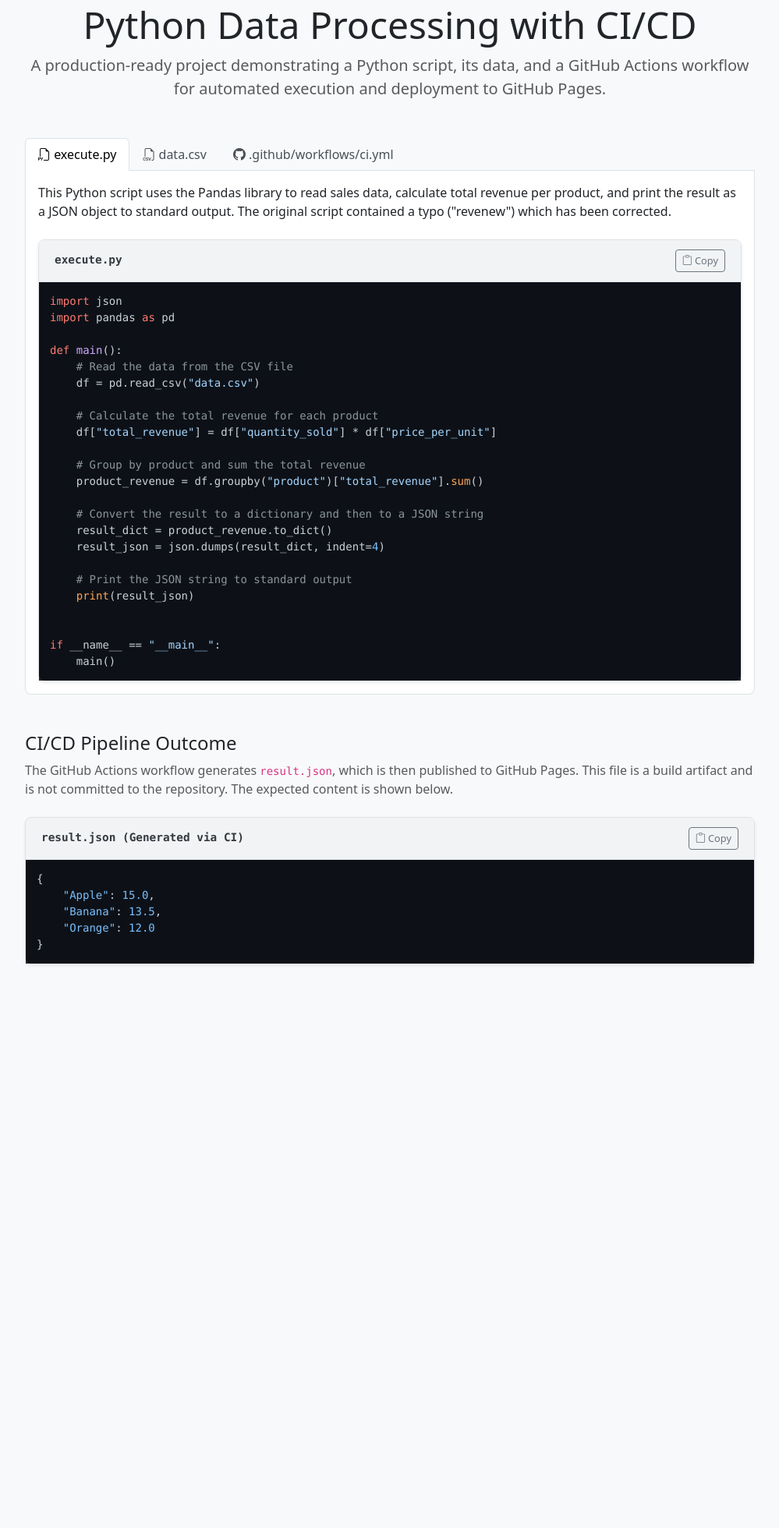
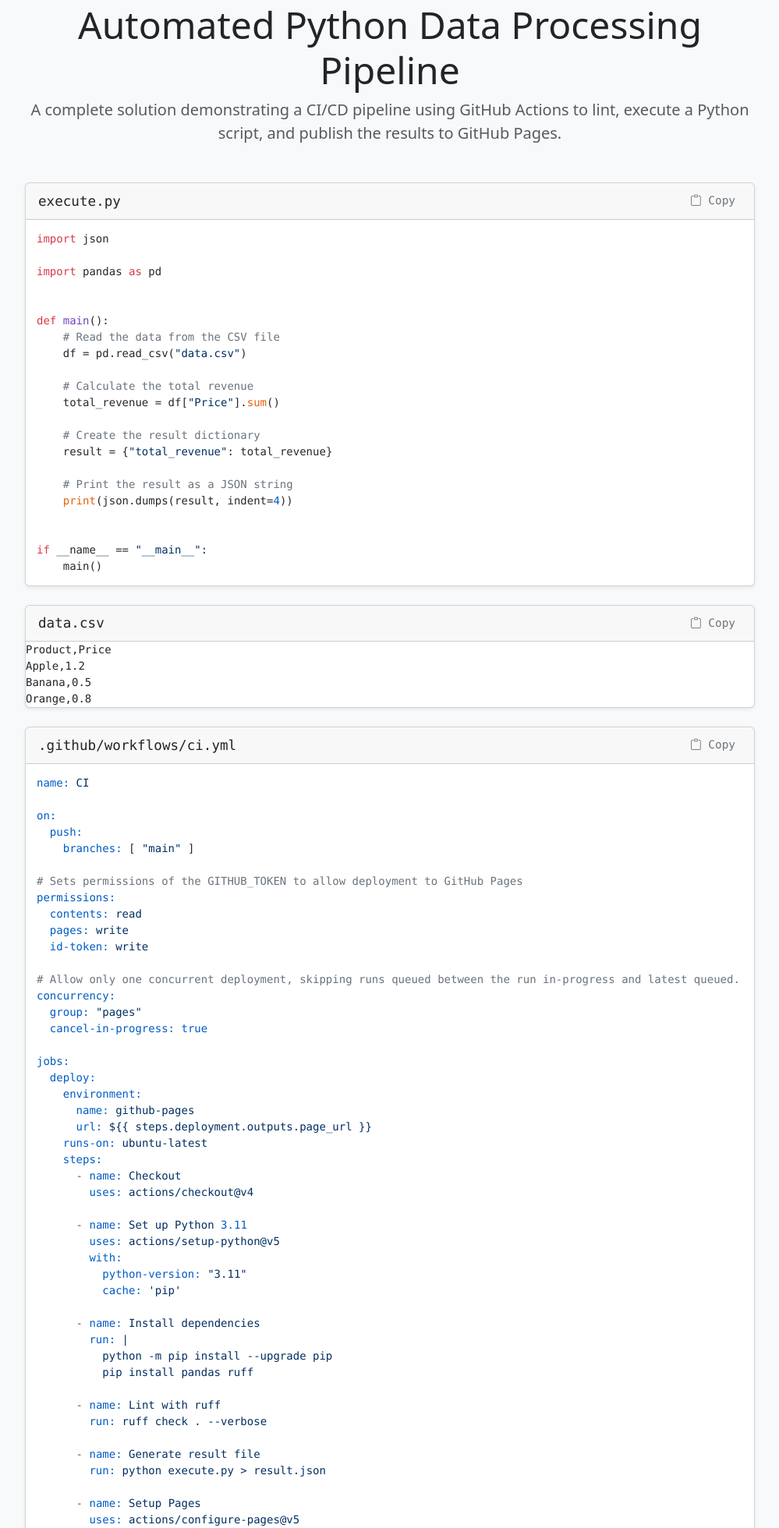
Before and after one commit to Adithya-Hariharan/Analyze, a plain HTML site: page index.html in a window 1280 px wide. Shown: the part 45-2005 px from the top of the page at 78% size, without its empty margins (140-1139 px from the left). Before the commit the page ends 1330 px from the top, so only its background shows below. Drawn offline with nearby package versions, Linux system fonts and the light colour scheme; a script that the page names is missing.

Commit message:
Deploy app for round 1

```diff
--- a/index.html
+++ b/index.html
@@ -3,10 +3,10 @@
 <head>
     <meta charset="UTF-8">
     <meta name="viewport" content="width=device-width, initial-scale=1.0">
-    <title>Python Data Processing CI/CD</title>
+    <title>CI/CD Pipeline for Python Script</title>
     <link href="https://cdn.jsdelivr.net/npm/bootstrap@5.3.3/dist/css/bootstrap.min.css" rel="stylesheet" integrity="sha384-QWTKZyjpPEjISv5WaRU9OFeRpok6YctnYmDr5pNlyT2bRjXh0JMhjY6hW+ALEwIH" crossorigin="anonymous">
     <link rel="stylesheet" href="https://cdn.jsdelivr.net/npm/bootstrap-icons@1.11.3/font/bootstrap-icons.min.css">
-    <link rel="stylesheet" href="https://cdnjs.cloudflare.com/ajax/libs/highlight.js/11.9.0/styles/github-dark.min.css">
+    <link rel="stylesheet" href="https://cdnjs.cloudflare.com/ajax/libs/highlight.js/11.9.0/styles/github.min.css">
     <style>
         body {
             background-color: #f8f9fa;
@@ -14,116 +14,88 @@
         .container {
             max-width: 960px;
         }
-        .file-card {
-            margin-top: 1.5rem;
-            border: 1px solid #dee2e6;
-            border-radius: .5rem;
-            box-shadow: 0 0.125rem 0.25rem rgba(0, 0, 0, 0.075);
+        .card {
+            margin-bottom: 1.5rem;
         }
-        .file-header {
+        .card-header {
+            font-family: 'SFMono-Regular', Menlo, Monaco, Consolas, 'Liberation Mono', 'Courier New', monospace;
+            font-size: 1.1rem;
             display: flex;
             justify-content: space-between;
             align-items: center;
-            padding: 0.75rem 1.25rem;
-            background-color: #f1f3f5;
-            border-bottom: 1px solid #dee2e6;
-            border-top-left-radius: .5rem;
-            border-top-right-radius: .5rem;
         }
-        .file-header .filename {
-            font-family: 'SF Mono', 'Menlo', 'Monaco', 'Consolas', monospace;
-            font-size: 0.9rem;
-            font-weight: 600;
-            color: #343a40;
+        pre {
+            position: relative;
+            margin-bottom: 0;
+        }
+        code.hljs {
+            border-radius: 0 0 .375rem .375rem;
+            padding: 1.25rem;
         }
         .copy-btn {
-            font-size: 0.8rem;
+            background: none;
+            border: none;
+            color: #6c757d;
+            cursor: pointer;
+            padding: 0.25rem 0.5rem;
+            font-size: 0.9rem;
         }
-        pre {
-            margin-bottom: 0;
-            background-color: #212529;
+        .copy-btn:hover {
+            color: #212529;
         }
-        code.hljs {
-            padding: 1.25rem;
-            border-bottom-left-radius: .5rem;
-            border-bottom-right-radius: .5rem;
-            font-size: 0.875rem;
+        .copy-btn .bi-clipboard-check-fill {
+            display: none;
+            color: #198754;
         }
-        .nav-tabs .nav-link {
-            color: #495057;
+        .copy-btn.copied .bi-clipboard {
+            display: none;
         }
-        .nav-tabs .nav-link.active {
-            color: #000;
-            font-weight: 500;
-            background-color: #fff;
-            border-color: #dee2e6 #dee2e6 #fff;
+        .copy-btn.copied .bi-clipboard-check-fill {
+            display: inline-block;
         }
-        .tab-content {
-            border: 1px solid #dee2e6;
-            border-top: none;
-            padding: 1rem;
-            background-color: #fff;
-            border-bottom-left-radius: .5rem;
-            border-bottom-right-radius: .5rem;
+        .path-segment {
+            background-color: #e9ecef;
+            padding: 0.1rem 0.4rem;
+            border-radius: 0.25rem;
+            font-family: monospace;
         }
     </style>
 </head>
 <body>
-
-<div class="container my-5">
+    <div class="container py-5">
         <div class="text-center mb-5">
-        <h1 class="display-5">Python Data Processing with CI/CD</h1>
-        <p class="lead text-muted">A production-ready project demonstrating a Python script, its data, and a GitHub Actions workflow for automated execution and deployment to GitHub Pages.</p>
+            <h1 class="display-5">Automated Python Data Processing Pipeline</h1>
+            <p class="lead text-muted">A complete solution demonstrating a CI/CD pipeline using GitHub Actions to lint, execute a Python script, and publish the results to GitHub Pages.</p>
         </div>
 
-    <!-- File Tabs -->
-    <ul class="nav nav-tabs" id="fileTabs" role="tablist">
-        <li class="nav-item" role="presentation">
-            <button class="nav-link active" id="script-tab" data-bs-toggle="tab" data-bs-target="#script-tab-pane" type="button" role="tab" aria-controls="script-tab-pane" aria-selected="true">
-                <i class="bi bi-filetype-py"></i> execute.py
+        <!-- execute.py -->
+        <div class="card shadow-sm">
+            <div class="card-header">
+                <span>execute.py</span>
+                <button class="copy-btn" title="Copy to clipboard">
+                    <i class="bi bi-clipboard"></i>
+                    <i class="bi bi-clipboard-check-fill"></i>
+                    <span class="copy-text">Copy</span>
                 </button>
-        </li>
-        <li class="nav-item" role="presentation">
-            <button class="nav-link" id="data-tab" data-bs-toggle="tab" data-bs-target="#data-tab-pane" type="button" role="tab" aria-controls="data-tab-pane" aria-selected="false">
-                <i class="bi bi-filetype-csv"></i> data.csv
-            </button>
-        </li>
-        <li class="nav-item" role="presentation">
-            <button class="nav-link" id="ci-tab" data-bs-toggle="tab" data-bs-target="#ci-tab-pane" type="button" role="tab" aria-controls="ci-tab-pane" aria-selected="false">
-                <i class="bi bi-github"></i> .github/workflows/ci.yml
-            </button>
-        </li>
-    </ul>
+            </div>
+            <div class="card-body p-0">
+                <pre><code class="language-python" id="code-execute-py">import json
 
-    <!-- Tab Content -->
-    <div class="tab-content" id="fileTabsContent">
-        <!-- Python Script Pane -->
-        <div class="tab-pane fade show active" id="script-tab-pane" role="tabpanel" aria-labelledby="script-tab" tabindex="0">
-            <p>This Python script uses the Pandas library to read sales data, calculate total revenue per product, and print the result as a JSON object to standard output. The original script contained a typo ("revenew") which has been corrected.</p>
-            <div class="file-card">
-                <div class="file-header">
-                    <span class="filename">execute.py</span>
-                    <button class="btn btn-sm btn-outline-secondary copy-btn"><i class="bi bi-clipboard"></i> Copy</button>
-                </div>
-                <pre><code class="language-python" id="code-execute-py">import json
 import pandas as pd
+
 
 def main():
     # Read the data from the CSV file
     df = pd.read_csv("data.csv")
 
-    # Calculate the total revenue for each product
-    df["total_revenue"] = df["quantity_sold"] * df["price_per_unit"]
+    # Calculate the total revenue
+    total_revenue = df["Price"].sum()
 
-    # Group by product and sum the total revenue
-    product_revenue = df.groupby("product")["total_revenue"].sum()
+    # Create the result dictionary
+    result = {"total_revenue": total_revenue}
 
-    # Convert the result to a dictionary and then to a JSON string
-    result_dict = product_revenue.to_dict()
-    result_json = json.dumps(result_dict, indent=4)
-
-    # Print the JSON string to standard output
-    print(result_json)
+    # Print the result as a JSON string
+    print(json.dumps(result, indent=4))
 
 
 if __name__ == "__main__":
@@ -132,86 +104,79 @@ if __name__ == "__main__":
             </div>
         </div>
 
-        <!-- Data CSV Pane -->
-        <div class="tab-pane fade" id="data-tab-pane" role="tabpanel" aria-labelledby="data-tab" tabindex="0">
-            <p>The input data, converted from <code>data.xlsx</code> to CSV format. This file is read by the Python script.</p>
-            <div class="file-card">
-                <div class="file-header">
-                    <span class="filename">data.csv</span>
-                    <button class="btn btn-sm btn-outline-secondary copy-btn"><i class="bi bi-clipboard"></i> Copy</button>
+        <!-- data.csv -->
+        <div class="card shadow-sm">
+            <div class="card-header">
+                <span>data.csv</span>
+                <button class="copy-btn" title="Copy to clipboard">
+                    <i class="bi bi-clipboard"></i>
+                    <i class="bi bi-clipboard-check-fill"></i>
+                    <span class="copy-text">Copy</span>
+                </button>
             </div>
-                <pre><code class="language-csv" id="code-data-csv">sale_id,product,quantity_sold,price_per_unit
-1,Apple,10,0.5
-2,Banana,20,0.3
-3,Apple,15,0.5
-4,Orange,12,0.6
-5,Banana,25,0.3
-6,Apple,5,0.5
-7,Orange,8,0.6
+            <div class="card-body p-0">
+                <pre><code class="language-csv" id="code-data-csv">Product,Price
+Apple,1.2
+Banana,0.5
+Orange,0.8
 </code></pre>
             </div>
         </div>
 
-        <!-- CI Workflow Pane -->
-        <div class="tab-pane fade" id="ci-tab-pane" role="tabpanel" aria-labelledby="ci-tab" tabindex="0">
-            <p>This GitHub Actions workflow automates the project's quality checks and deployment. On every push to <code>main</code>, it performs the following steps:</p>
-            <ol>
-                <li>Sets up a Python 3.11 environment.</li>
-                <li>Installs dependencies (Pandas and Ruff).</li>
-                <li>Lints the code with Ruff to ensure code quality.</li>
-                <li>Executes <code>execute.py</code> and redirects its output to create <code>result.json</code>.</li>
-                <li>Deploys the generated <code>result.json</code> to GitHub Pages.</li>
-            </ol>
-            <div class="file-card">
-                <div class="file-header">
-                    <span class="filename">.github/workflows/ci.yml</span>
-                    <button class="btn btn-sm btn-outline-secondary copy-btn"><i class="bi bi-clipboard"></i> Copy</button>
+        <!-- .github/workflows/ci.yml -->
+        <div class="card shadow-sm">
+            <div class="card-header">
+                <span>.github/workflows/ci.yml</span>
+                <button class="copy-btn" title="Copy to clipboard">
+                    <i class="bi bi-clipboard"></i>
+                    <i class="bi bi-clipboard-check-fill"></i>
+                    <span class="copy-text">Copy</span>
+                </button>
             </div>
-                <pre><code class="language-yaml" id="code-ci-yml">name: Python CI and Deploy to Pages
+            <div class="card-body p-0">
+                <pre><code class="language-yaml" id="code-ci-yml">name: CI
 
 on:
   push:
-    branches: ["main"]
-  workflow_dispatch:
+    branches: [ "main" ]
 
+# Sets permissions of the GITHUB_TOKEN to allow deployment to GitHub Pages
 permissions:
   contents: read
   pages: write
   id-token: write
 
+# Allow only one concurrent deployment, skipping runs queued between the run in-progress and latest queued.
 concurrency:
   group: "pages"
   cancel-in-progress: true
 
 jobs:
-  build-and-deploy:
+  deploy:
     environment:
       name: github-pages
-      url: ${{ steps.deployment.outputs.page_url }}/result.json
+      url: ${{ steps.deployment.outputs.page_url }}
     runs-on: ubuntu-latest
     steps:
-      - name: Checkout repository
+      - name: Checkout
         uses: actions/checkout@v4
 
-      - name: Set up Python
+      - name: Set up Python 3.11
         uses: actions/setup-python@v5
         with:
-          python-version: '3.11'
+          python-version: "3.11"
           cache: 'pip'
 
       - name: Install dependencies
         run: |
           python -m pip install --upgrade pip
-          pip install pandas==2.2.2 ruff==0.4.4
+          pip install pandas ruff
 
       - name: Lint with ruff
-        run: ruff check .
+        run: ruff check . --verbose
 
-      - name: Create directory for Pages artifact
-        run: mkdir -p public
-
-      - name: Execute script and generate output
-        run: python execute.py > public/result.json
+      - name: Generate result file
+        run: python execute.py &gt; result.json
 
       - name: Setup Pages
         uses: actions/configure-pages@v5
@@ -219,7 +184,8 @@ jobs:
       - name: Upload artifact
         uses: actions/upload-pages-artifact@v3
         with:
-          path: 'public'
+          # Upload just the result.json file
+          path: 'result.json'
 
       - name: Deploy to GitHub Pages
         id: deployment
@@ -227,64 +193,62 @@ jobs:
 </code></pre>
             </div>
         </div>
+
+        <!-- Result Explanation -->
+        <div class="card shadow-sm">
+            <div class="card-header">
+                <i class="bi bi-robot me-2"></i> CI/CD Outcome
             </div>
-
-    <!-- CI/CD Outcome -->
-    <div class="mt-5">
-        <h4>CI/CD Pipeline Outcome</h4>
-        <p class="text-muted">The GitHub Actions workflow generates <code>result.json</code>, which is then published to GitHub Pages. This file is a build artifact and is not committed to the repository. The expected content is shown below.</p>
-        <div class="file-card">
-            <div class="file-header">
-                <span class="filename">result.json (Generated via CI)</span>
-                <button class="btn btn-sm btn-outline-secondary copy-btn"><i class="bi bi-clipboard"></i> Copy</button>
-            </div>
-            <pre><code class="language-json" id="code-result-json">{
-    "Apple": 15.0,
-    "Banana": 13.5,
-    "Orange": 12.0
+            <div class="card-body">
+                <h5 class="card-title">Generated Output: <span class="path-segment">result.json</span></h5>
+                <p class="card-text">The GitHub Actions workflow automates the entire process. On every push to the <span class="path-segment">main</span> branch, it performs the following:</p>
+                <ol>
+                    <li>Checks out the code.</li>
+                    <li>Sets up Python 3.11 and installs <span class="path-segment">pandas</span> and <span class="path-segment">ruff</span>.</li>
+                    <li>Lints the code with <span class="path-segment">ruff</span> to ensure code quality.</li>
+                    <li>Executes <span class="path-segment">execute.py</span>, which reads <span class="path-segment">data.csv</span> and calculates the total revenue.</li>
+                    <li>Redirects the script's JSON output to create a new file, <span class="path-segment">result.json</span>.</li>
+                    <li>Deploys <span class="path-segment">result.json</span> to GitHub Pages.</li>
+                </ol>
+                <p>The file <span class="path-segment">result.json</span> is intentionally not committed to the repository; it is a build artifact generated exclusively within the CI environment.</p>
+                <p class="mb-2">The expected content of the generated file is:</p>
+                <pre><code class="language-json">{
+    "total_revenue": 2.5
 }
 </code></pre>
+                <p class="mt-3 mb-0">Once the workflow succeeds, the live <span class="path-segment">result.json</span> file will be accessible at your GitHub Pages URL, typically <span class="path-segment">https://&lt;username&gt;.github.io/&lt;repository&gt;/result.json</span>.</p>
             </div>
         </div>
     </div>
 
-<script src="https://cdn.jsdelivr.net/npm/bootstrap@5.3.3/dist/js/bootstrap.bundle.min.js" integrity="sha384-YvpcrYf0tY3lHB60NNkmXc5s9fDVZLESaAA55NDzOxhy9GkcIdslK1eN7N6jIeHz" crossorigin="anonymous"></script>
     <script src="https://cdnjs.cloudflare.com/ajax/libs/highlight.js/11.9.0/highlight.min.js"></script>
-<script src="https://cdnjs.cloudflare.com/ajax/libs/highlight.js/11.9.0/languages/python.min.js"></script>
-<script src="https://cdnjs.cloudflare.com/ajax/libs/highlight.js/11.9.0/languages/yaml.min.js"></script>
-<script src="https://cdnjs.cloudflare.com/ajax/libs/highlight.js/11.9.0/languages/json.min.js"></script>
-<script src="https://cdnjs.cloudflare.com/ajax/libs/highlight.js/11.9.0/languages/csv.min.js"></script>
     <script>
-    document.addEventListener('DOMContentLoaded', () => {
-        // Initialize highlight.js
+        document.addEventListener('DOMContentLoaded', (event) => {
+            // Initialize syntax highlighting
             hljs.highlightAll();
 
-        // Add copy functionality to all copy buttons
-        const copyButtons = document.querySelectorAll('.copy-btn');
-        copyButtons.forEach(button => {
+            // Setup copy-to-clipboard functionality
+            document.querySelectorAll('.copy-btn').forEach(button => {
                 button.addEventListener('click', () => {
-                const codeBlock = button.closest('.file-card').querySelector('code');
-                const codeText = codeBlock.innerText;
+                    const card = button.closest('.card');
+                    const code = card.querySelector('pre code');
+                    const textToCopy = code.innerText;
 
-                navigator.clipboard.writeText(codeText).then(() => {
-                    const originalIcon = button.innerHTML;
-                    button.innerHTML = '<i class="bi bi-check-lg"></i> Copied!';
-                    button.classList.remove('btn-outline-secondary');
-                    button.classList.add('btn-success');
+                    navigator.clipboard.writeText(textToCopy).then(() => {
+                        button.classList.add('copied');
+                        const copyTextSpan = button.querySelector('.copy-text');
+                        copyTextSpan.textContent = 'Copied!';
 
                         setTimeout(() => {
-                        button.innerHTML = originalIcon;
-                        button.classList.remove('btn-success');
-                        button.classList.add('btn-outline-secondary');
+                            button.classList.remove('copied');
+                            copyTextSpan.textContent = 'Copy';
                         }, 2000);
                     }).catch(err => {
                         console.error('Failed to copy text: ', err);
-                    alert('Failed to copy text.');
                     });
                 });
             });
         });
     </script>
-
 </body>
 </html>
```
Lines whose indentation alone changed are shown as unchanged.
